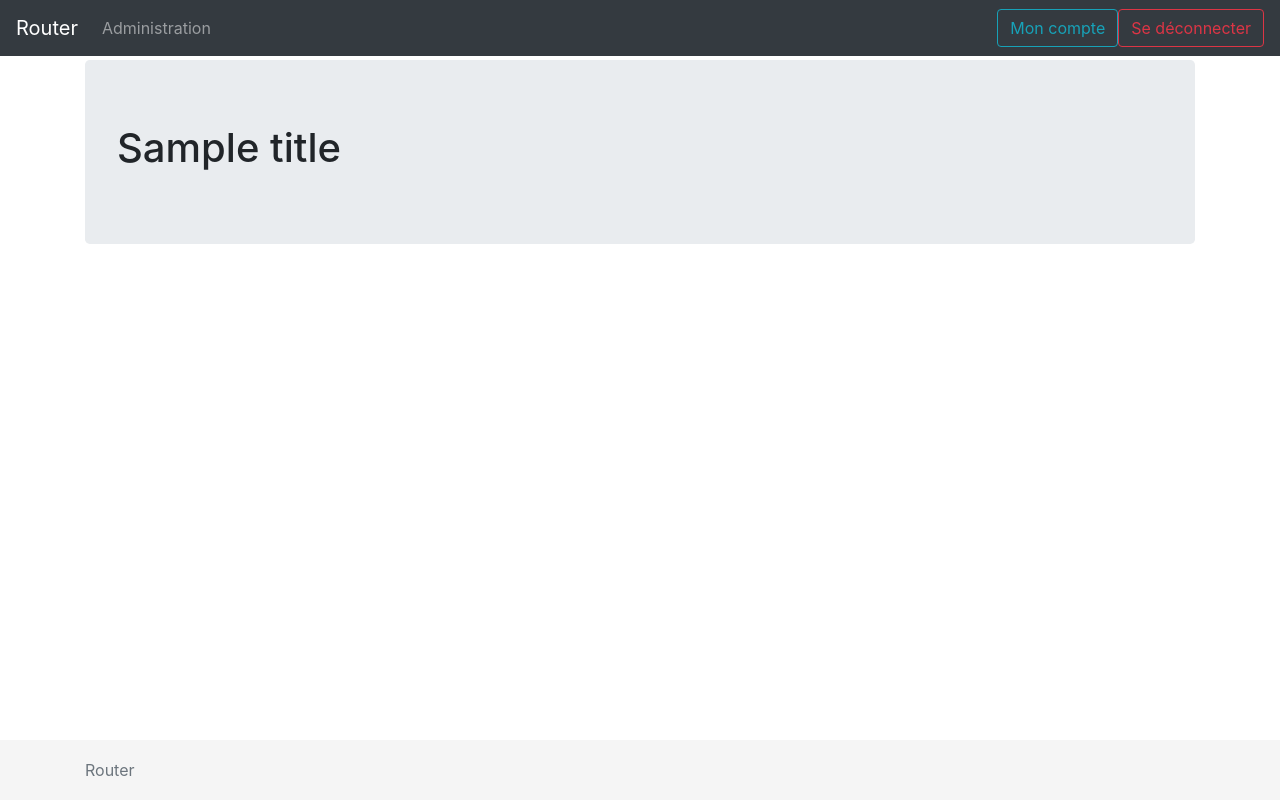
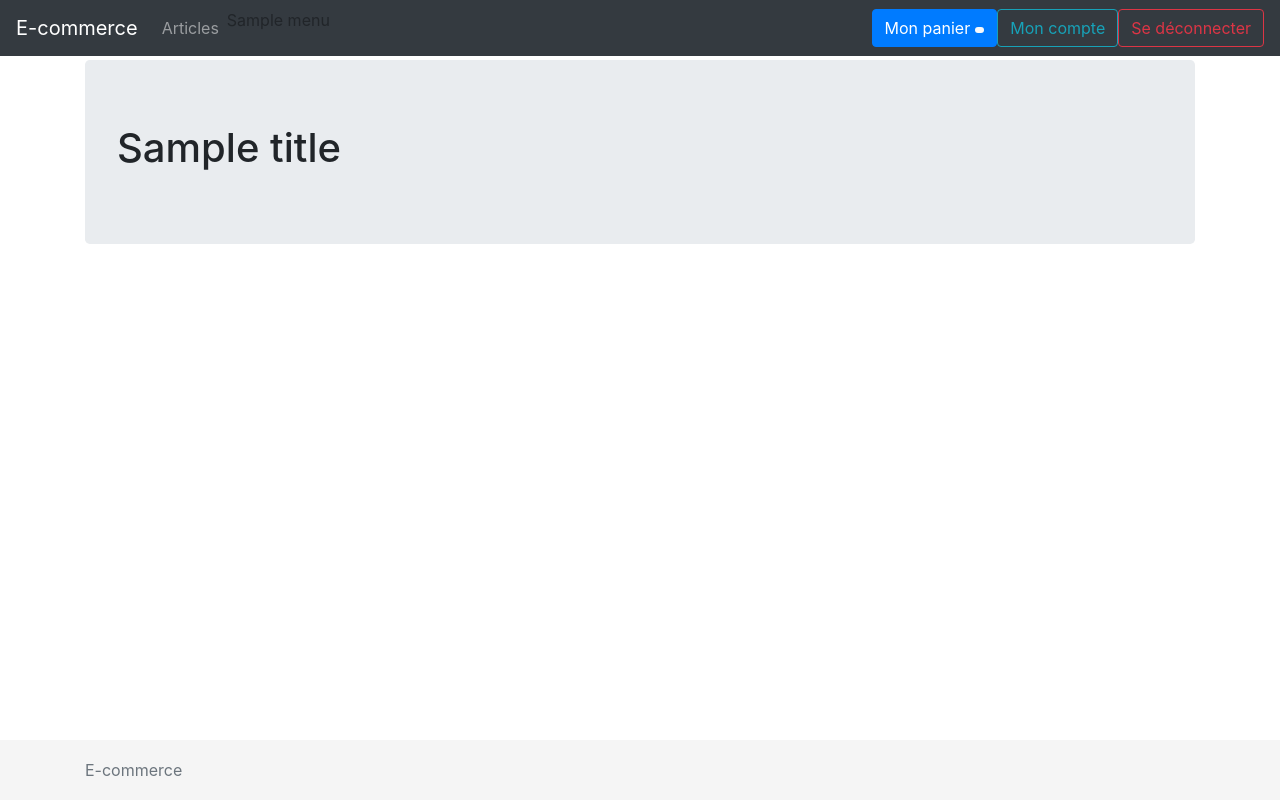
Before and after one commit to FBruynbroeck/projet, a PHP site: template views/template.php in a window 1280 px wide. Run offline with PHP 8.4, Linux system fonts and the light colour scheme; the visitor is signed in with stand-in values (Sample User, id 1); tables that the repository leaves empty or names only in its code hold one stand-in row (values such as "Sample post"); the template is opened without the code that fills it: most values are stand-ins (such as "Sample title", 1, 10 or a date in 2020); data that the repository does not hold is empty.

Commit message:
Clean up template

```diff
--- a/views/template.php
+++ b/views/template.php
@@ -13,20 +13,22 @@
     </head>
     <body>
         <nav class="navbar navbar-expand-lg navbar-dark fixed-top bg-dark">
-            <a class="navbar-brand" href="/">Router</a>
+            <a class="navbar-brand" href="/">E-commerce</a>
             <button class="navbar-toggler" type="button" data-toggle="collapse" data-target="#navbarCollapse" aria-controls="navbarCollapse" aria-expanded="false" aria-label="Toggle navigation">
                 <span class="navbar-toggler-icon"></span>
             </button>
             <div class="collapse navbar-collapse" id="navbarCollapse">
                 <ul class="navbar-nav mr-auto">
+                    <li class="nav-item">
+                        <a class="nav-link" href="/articles">Articles</a>
+                    </li>
+                    <?=$menu?>
+                </ul>
+                <a href="/mycart" class="btn btn-primary">
+                    Mon panier <span id="total_items" class="badge badge-light"/>
+                </a>
 <?php
-                if(isset($_SESSION['login'])){
-                    echo '<li class="nav-item"><a class="nav-link" href="/admin">Administration</a></li>';
-                }
-                ?>
-                </ul>
-                <?php
-                if(isset($_SESSION['login'])){
+if(isset($_SESSION['login_id'])){
     echo '<a href="/user" class="btn btn-outline-info my-2 my-sm-0">Mon compte</a>';
     echo '<a href="/logout" class="btn btn-outline-danger my-2 my-sm-0">Se déconnecter</a>';
 }
@@ -54,7 +56,7 @@
         </main>
         <footer class="footer">
             <div class="container">
-                <span class="text-muted">Router</span>
+                <span class="text-muted">E-commerce</span>
             </div>
         </footer>
     </body>
```
Lines whose indentation alone changed are shown as unchanged.
